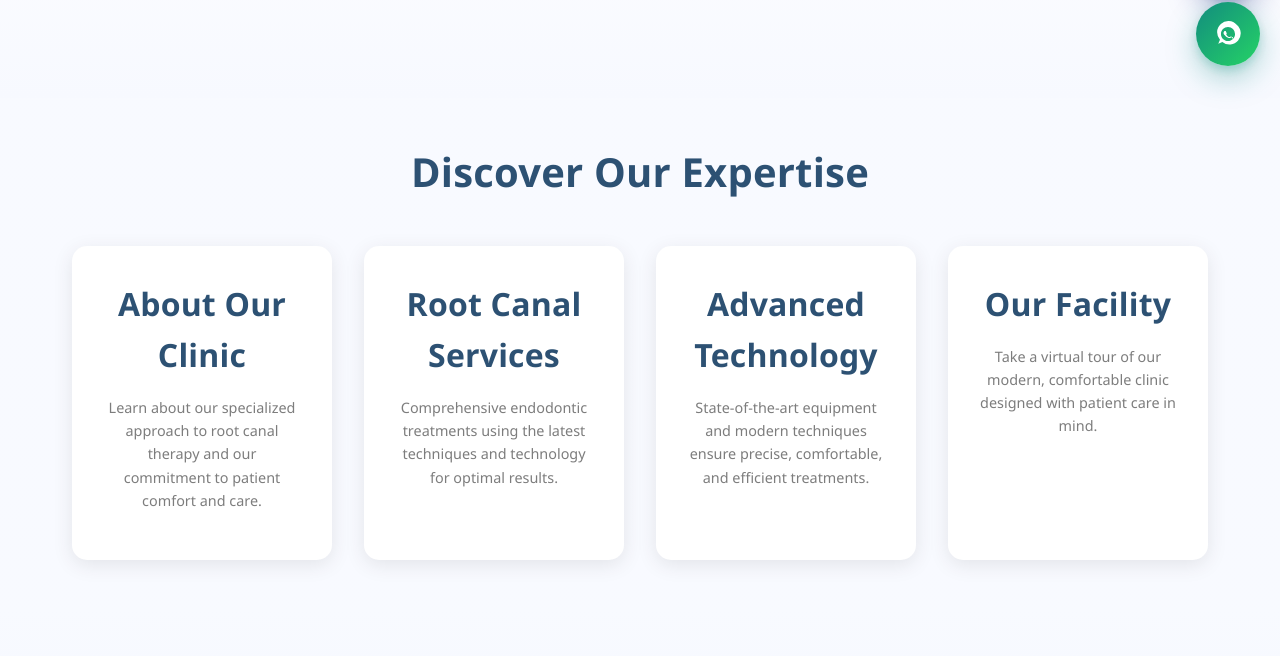
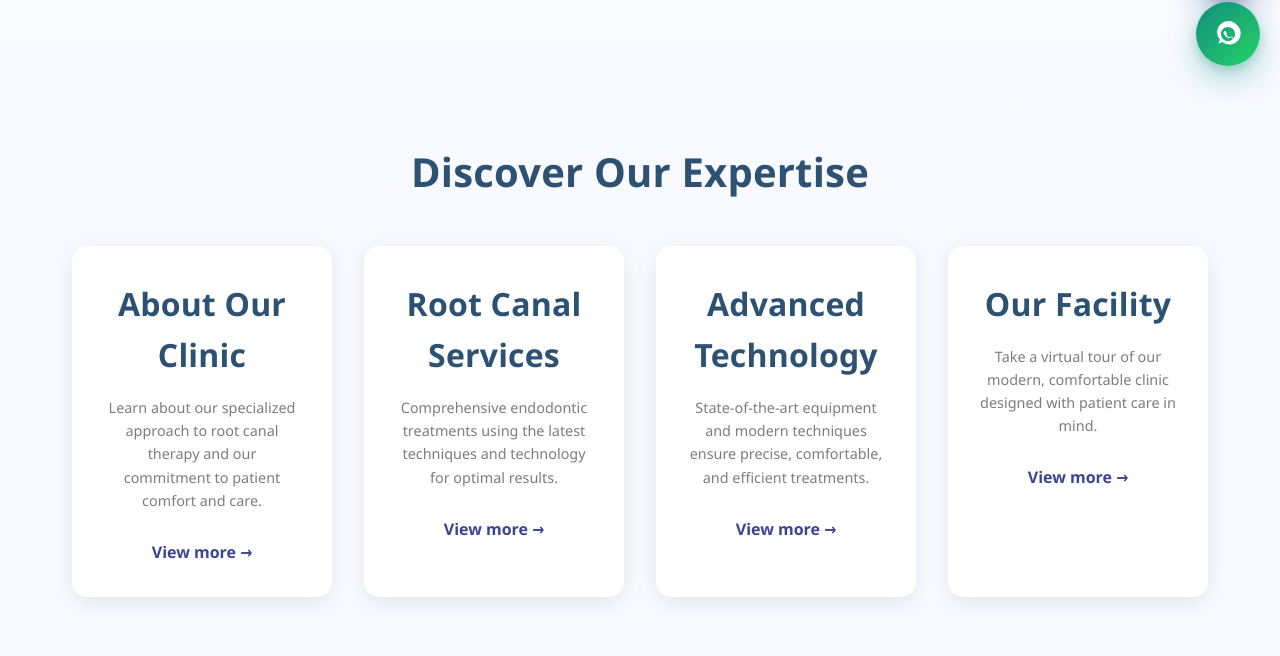
Before and after one commit to MohanPrasathSece/Dental_London, a plain HTML site: page index.html in a window 1280 px wide. Shown: the part 702-1358 px from the top of the page. Drawn offline with Linux system fonts and the light colour scheme.

```diff
--- a/index.html
+++ b/index.html
@@ -115,21 +115,25 @@
                     <a href="about.html" class="quick-link fade-in-up">
                         <h3>About Our Clinic</h3>
                         <p>Learn about our specialized approach to root canal therapy and our commitment to patient comfort and care.</p>
+                        <span class="view-more">View more →</span>
                     </a>
 
                     <a href="services.html" class="quick-link fade-in-up">
                         <h3>Root Canal Services</h3>
                         <p>Comprehensive endodontic treatments using the latest techniques and technology for optimal results.</p>
+                        <span class="view-more">View more →</span>
                     </a>
 
                     <a href="technology.html" class="quick-link fade-in-up">
                         <h3>Advanced Technology</h3>
                         <p>State-of-the-art equipment and modern techniques ensure precise, comfortable, and efficient treatments.</p>
+                        <span class="view-more">View more →</span>
                     </a>
 
                     <a href="gallery.html" class="quick-link fade-in-up">
                         <h3>Our Facility</h3>
                         <p>Take a virtual tour of our modern, comfortable clinic designed with patient care in mind.</p>
+                        <span class="view-more">View more →</span>
                     </a>
                 </div>
             </div>
--- a/overrides.css
+++ b/overrides.css
@@ -8,11 +8,36 @@
   transition: none !important;
 }
 
+/* Quick-links: style the View more CTA */
+.quick-link .view-more {
+  display: inline-block;
+  margin-top: 0.75rem;
+  color: #1a237e;
+  font-weight: 700;
+  text-underline-offset: 3px;
+}
+.quick-link:hover .view-more { text-decoration: underline; }
+
+/* Home hero: reduce top padding on mobile to bring image closer to header */
+@media (max-width: 900px) {
+  .home .hero { padding-top: 4.5rem !important; }
+}
+
 /* Gallery: remove hover effects and overlays, ensure images fill */
 .gallery .gallery-item { transition: none !important; box-shadow: none !important; }
 .gallery .gallery-item:hover { transform: none !important; box-shadow: none !important; border-color: inherit !important; }
 .gallery .gallery-overlay { display: none !important; }
 .gallery .gallery-item img { width: 100% !important; height: 100% !important; object-fit: cover !important; display: block !important; border-radius: 15px; }
+
+/* Gallery: use two columns on mobile */
+@media (max-width: 600px) {
+  .gallery .gallery-grid {
+    display: grid !important;
+    grid-template-columns: repeat(2, minmax(0, 1fr)) !important;
+    gap: 0.75rem !important;
+  }
+  .gallery .gallery-item { height: 180px !important; }
+}
 
 /* Mobile header offset + consistent branding across all pages */
 @media (max-width: 900px) {
@@ -22,7 +47,7 @@
   header { top: calc(var(--mobile-header-gap) + env(safe-area-inset-top, 0px)) !important; }
 
   /* Reserve matching space for content under fixed header */
-  body { padding-top: calc(100px) !important; }
+  body { padding-top: 88px !important; }
 
   /* Always show full brand name and reduce size */
   .logo { font-size: 1.3rem !important; }
```
